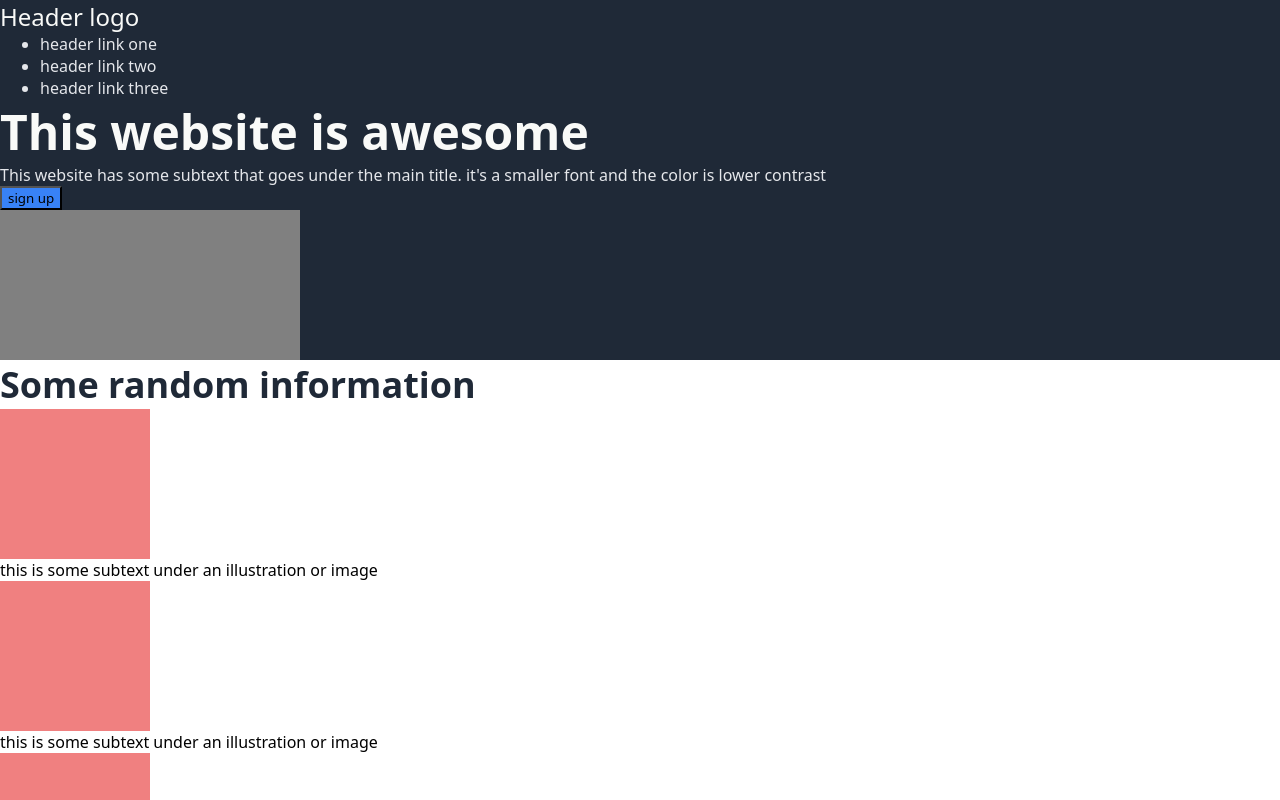
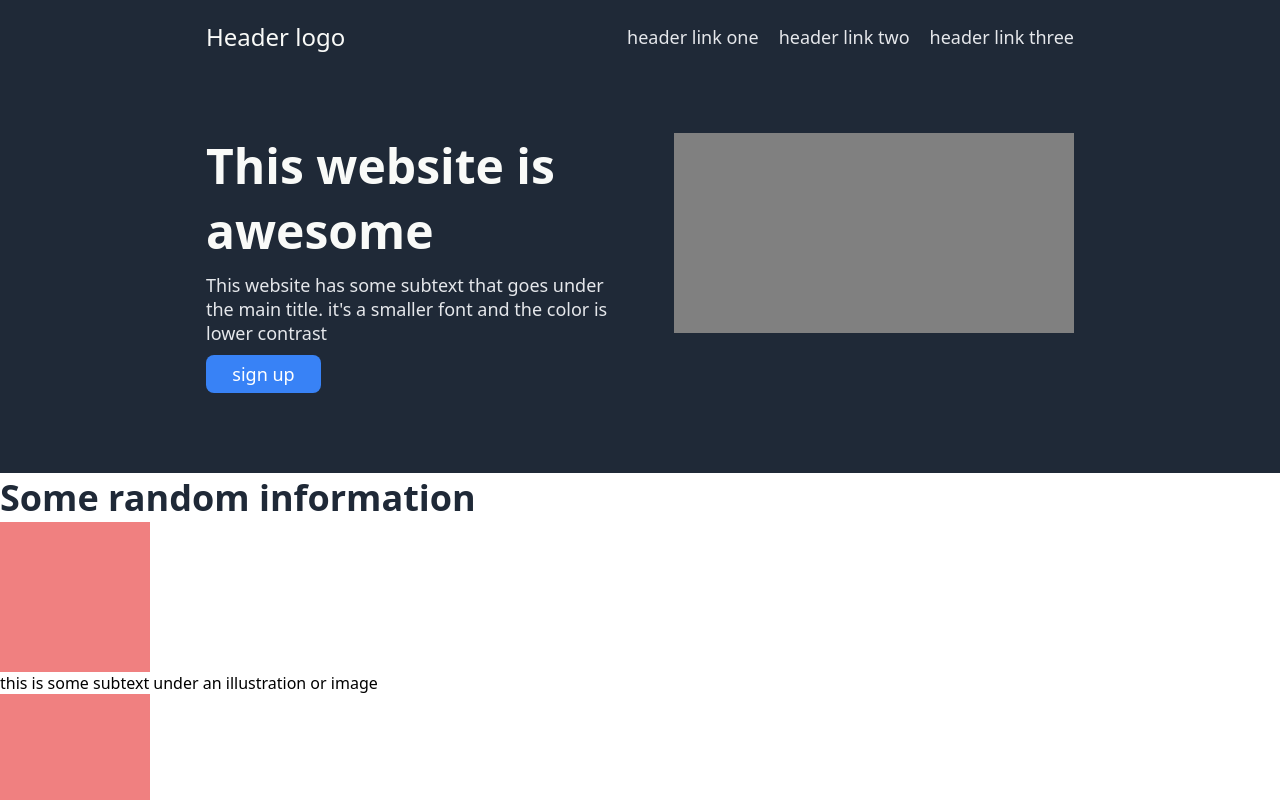
Before and after one commit to Kisor-S/landing_page, a plain HTML site: page index.html in a window 1280 px wide. Shown: the top 800 px of the page. Drawn offline with Linux system fonts and the light colour scheme.

Commit message:
Add complete style to the head section

```diff
--- a/index.html
+++ b/index.html
@@ -9,15 +9,18 @@
 
   <body>
     <div class="header">
+      <div class="nav">
         <div class="logo">Header logo</div>
         <div class="links">
           <ul>
-          <li>header link one</li>
-          <li>header link two</li>
-          <li>header link three</li>
+            <li><a href="#">header link one</a></li>
+            <li><a href="#">header link two</a></li>
+            <li><a href="#">header link three</a></li>
           </ul>
         </div>
-      <div>
+      </div>
+      <div class="hero">
+        <div class="intro">
           <h1>This website is awesome</h1>
           <p>
             This website has some subtext that goes under the main title. it's a
@@ -26,6 +29,7 @@
           <button class="button" type="submit">sign up</button>
         </div>
         <div class="main_img"></div>
+      </div>
     </div>
 
     <div class="content">
--- a/style.css
+++ b/style.css
@@ -1,10 +1,41 @@
 * {
     font-family: system-ui, -apple-system, BlinkMacSystemFont, 'Segoe UI', Roboto, Oxygen, Ubuntu, Cantarell, 'Open Sans', 'Helvetica Neue', sans-serif;
     margin: 0;
+    padding: 0;
+    box-sizing: border-box;
+}
+
+body {
+    display: flex;
+    flex-direction: column;
 }
 
 .header {
     background-color: #1f2937;
+    color: #E5E7EB;
+    display: flex;
+    flex-direction: column;
+    padding: 20px 20px 80px 20px;
+    gap: 80px;
+}
+
+.nav {
+    display: flex;
+    flex-direction: row;
+    align-items: center;
+    justify-content: space-between;
+    margin: 0 15%;
+}
+
+ul {
+    display: flex;
+    list-style: none;
+    gap:20px;
+    font-size: 18px;
+}
+
+a {
+    text-decoration: none;
     color: #E5E7EB;
 }
 
@@ -16,6 +47,24 @@ h1 {
 .logo {
     font-size: 24px;
     color: #f9faf8;
+}
+
+.hero {
+    display: flex;
+    justify-content: space-between;
+    margin: 0 15%;
+}
+
+.intro {
+    display: flex;
+    flex-direction: column;
+    flex-wrap: wrap;
+    max-width: 420px;
+    gap: 10px;
+}
+
+.intro p{
+    font-size: 18px;
 }
 
 h2 {
@@ -31,6 +80,12 @@ h2 {
 
 .button {
     background-color: #3882f6;
+    max-width: 115px;
+    padding: 7px 20px;
+    border-radius: 8px;
+    font-size: 18px;
+    color: white;
+    border: 0;
 }
 
 .contact {
@@ -50,8 +105,9 @@ h2 {
 
 .main_img {
     background-color: grey;
-    width: 300px;
-    height: 150px;
+    width: 400px;
+    height: 200px;
+    flex-shrink: 0.1;
 }
 
 .img {
```
Lines whose indentation alone changed are shown as unchanged.
